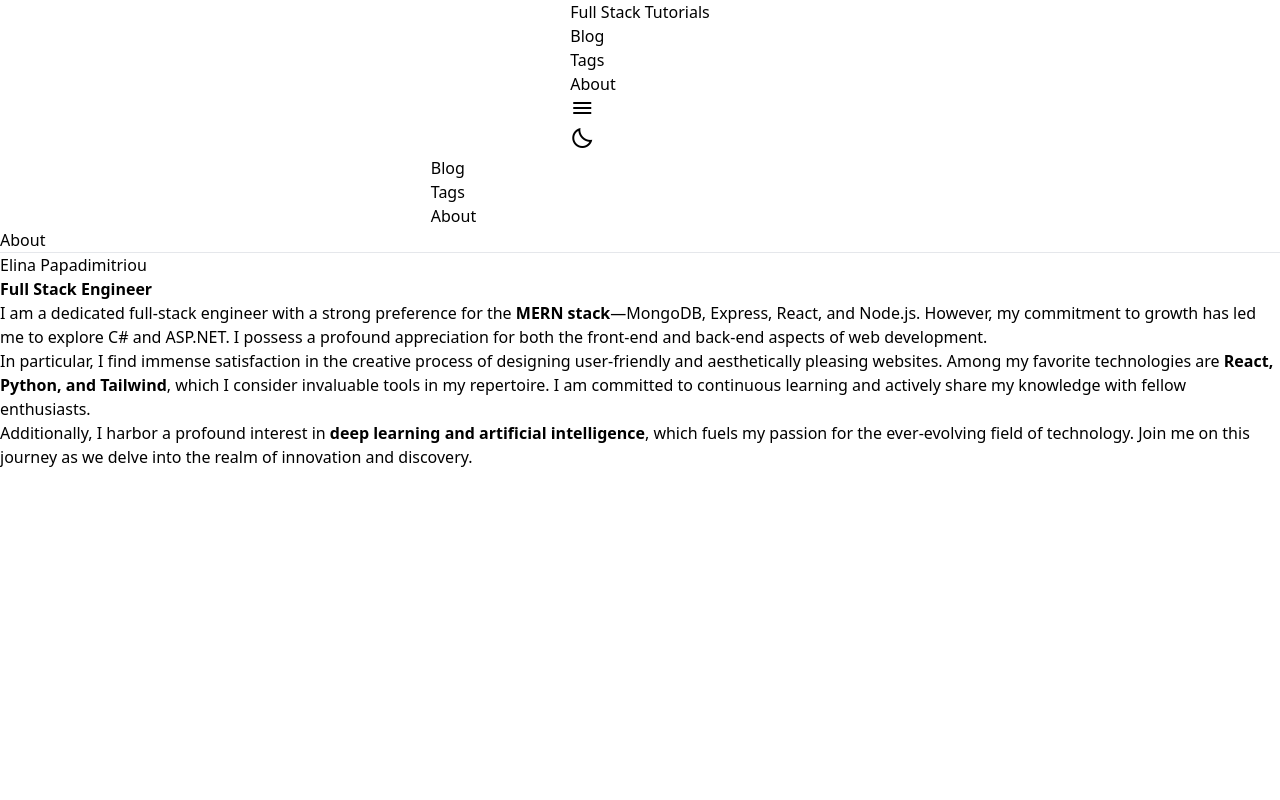
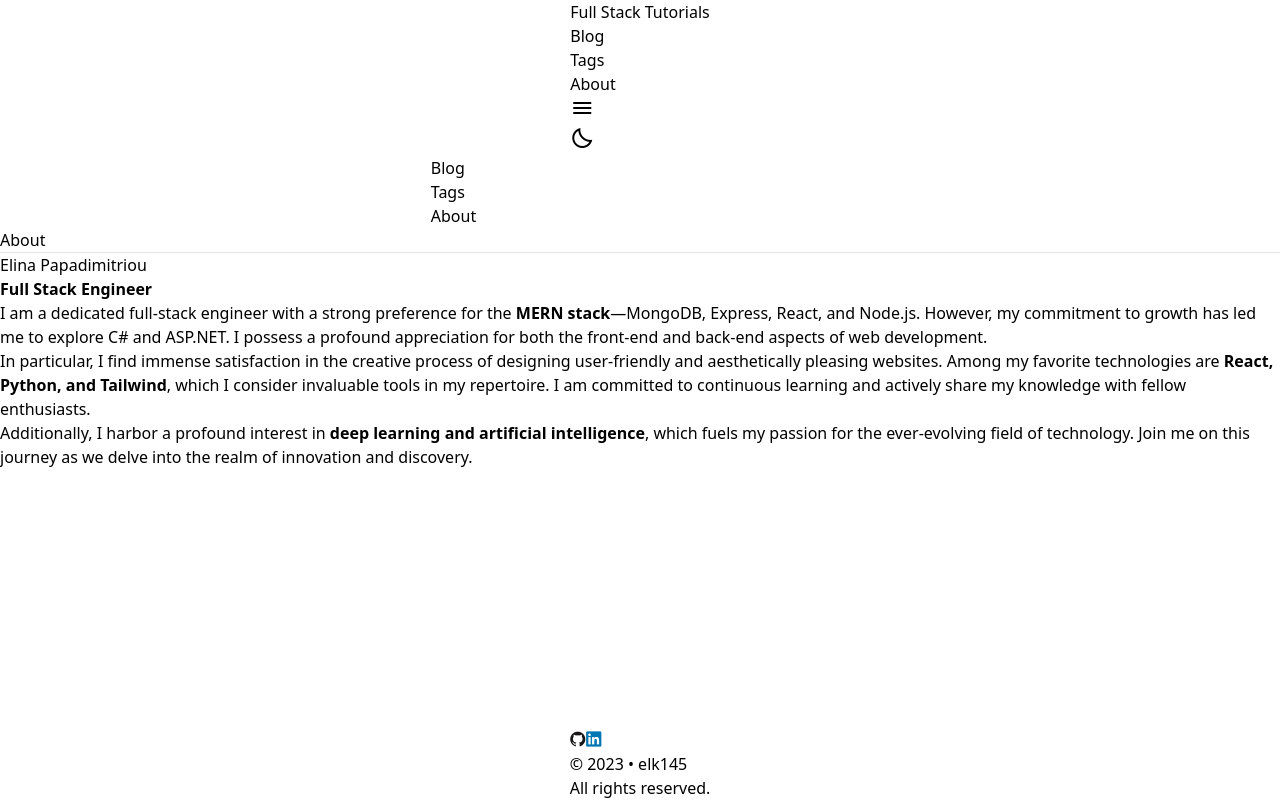
Before and after one commit to elk15/my-blog, a React (Vite) app in the folder client-blog/: page /about in a window 1280 px wide. Built offline with nearby package versions, Linux system fonts and the light colour scheme; no server answers.

Commit message:
Add a footer

```diff
--- a/client-blog/index.html
+++ b/client-blog/index.html
@@ -4,6 +4,7 @@
     <meta charset="UTF-8" />
     <meta name="viewport" content="width=device-width, initial-scale=1.0" />
     <link rel="stylesheet" href="https://fonts.googleapis.com/css2?family=Material+Symbols+Outlined:opsz,wght,FILL,GRAD@24,400,1,0" />
+    <link rel="stylesheet" href="https://cdn.jsdelivr.net/gh/devicons/devicon@v2.15.1/devicon.min.css">
     <title>My Blog</title>
   </head>
   <body>
--- a/client-blog/src/App.jsx
+++ b/client-blog/src/App.jsx
@@ -8,6 +8,7 @@ import NavBar from './components/Navbar';
 import { useState } from 'react';
 import { ThemeContext } from './context/ThemeContext';
 import { ServerDataContextProvider } from './context/ServerDataContext';
+import Footer from './components/Footer';
 
 function App() {
   const [theme, setTheme] = useState('light');
@@ -39,6 +40,7 @@ function App() {
             <Route path='/:postid' element={<PostPage/>}/>
           </Routes>
         </main>
+        <Footer/>
       </BrowserRouter>
     </ThemeContext.Provider>
     </ServerDataContextProvider>
--- /dev/null
+++ b/client-blog/src/components/Footer.jsx
@@ -0,0 +1,36 @@
+import { useContext } from "react"
+import { ThemeContext } from "../context/ThemeContext"
+
+const Footer = () => {
+    const theme = useContext(ThemeContext);
+
+    return (
+        <footer className={`flex flex-col gap-1 p-3 items-center w-full
+        ${theme === 'light' ? ' bg-white text-stone-900' : ' bg-stone-900 text-white'}`}>
+            <div className="flex gap-3">
+                <a href="https://github.com/elk15">
+                    {theme === 'light' ?
+                         <i className="devicon-github-original colored text-2xl"></i>
+                    :
+                        <i className="devicon-github-original text-2xl"></i>
+                    }
+                </a>
+                <a href="https://www.linkedin.com/in/elina-papadimitriou-0bb235176/">
+                    {theme === 'light' ?
+                        <i className="devicon-linkedin-plain colored text-2xl"></i>
+                    :
+                        <i className="devicon-linkedin-plain text-2xl"></i>
+                    }
+                </a>
+            </div>
+            <div className={`${theme === 'light' ? 'text-neutral-600' : 'text-neutral-400'}`}>
+                © 2023 • elk145
+            </div>
+            <div className={`${theme === 'light' ? 'text-neutral-600' : 'text-neutral-400'}`}>
+                All rights reserved.
+            </div>
+        </footer>
+    )
+}
+
+export default Footer
```
